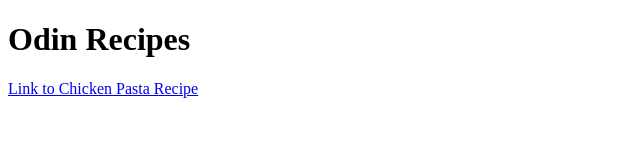
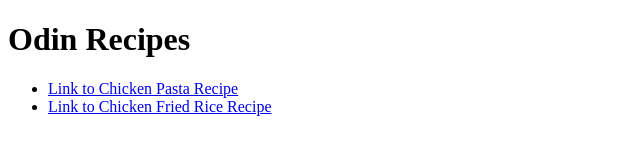
Before and after one commit to Emery-hub/odin-recipes, a plain HTML site: page index.html in a window 1280 px wide. Shown: the whole page, without its empty margins (0-640 px from the left). Drawn offline with Linux system fonts and the light colour scheme.

Commit message:
updated index.html file
linked the chicken-fried-rice.html file to index.html

```diff
--- a/index.html
+++ b/index.html
@@ -10,7 +10,12 @@
 <body>
     <h1>Odin Recipes</h1>
 
-    <a href="recipes/chicken-pasta.html" target="_blank">Link to Chicken Pasta Recipe </a>
+    <ul>
+        <li><a href="recipes/chicken-pasta.html" target="_blank">Link to Chicken Pasta Recipe </a></li>
+        <li><a href="recipes/chicken-fried-rice.html" target="_blank">Link to Chicken Fried Rice Recipe</a></li>
+    </ul>
+
+
 </body>
 
 </html>
```
